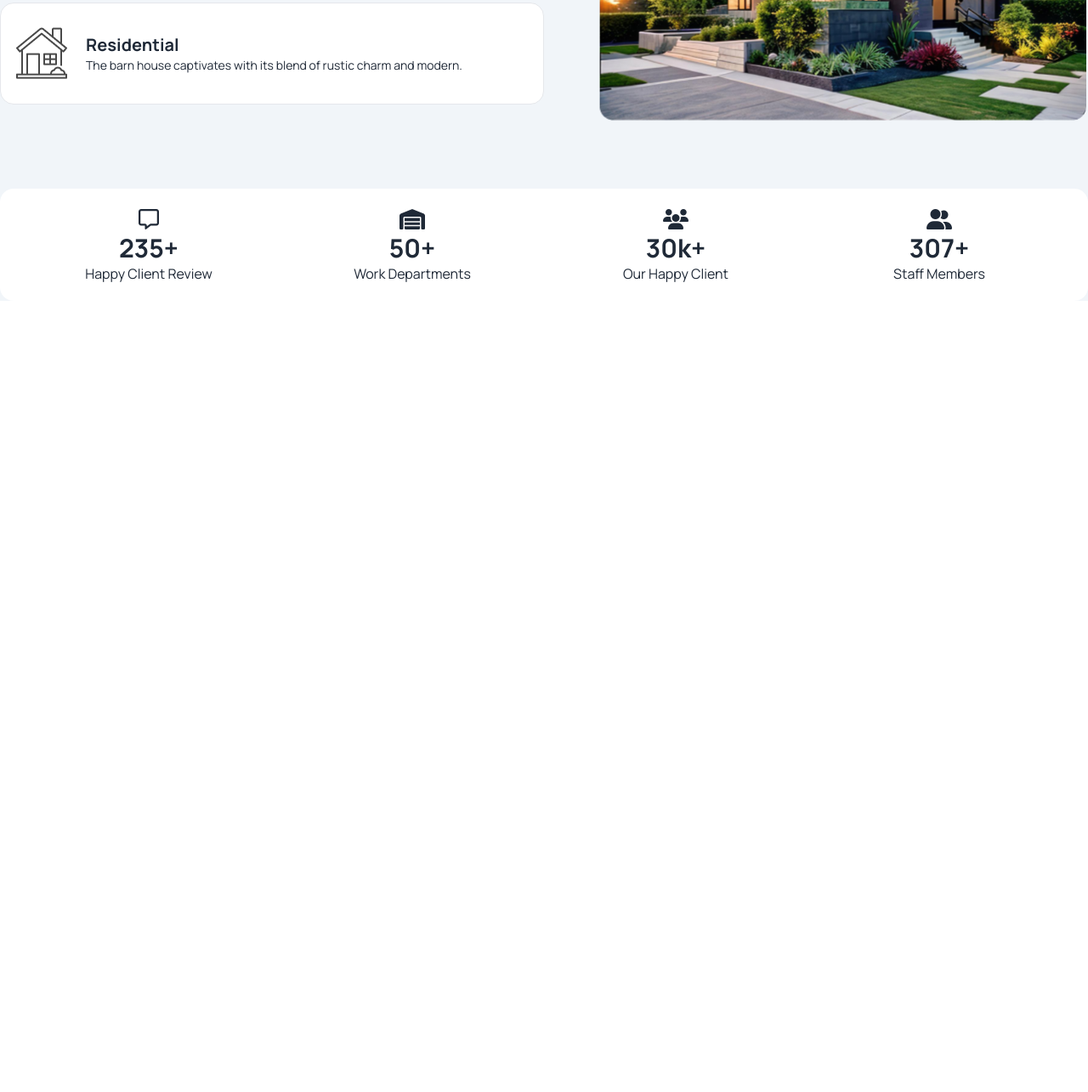
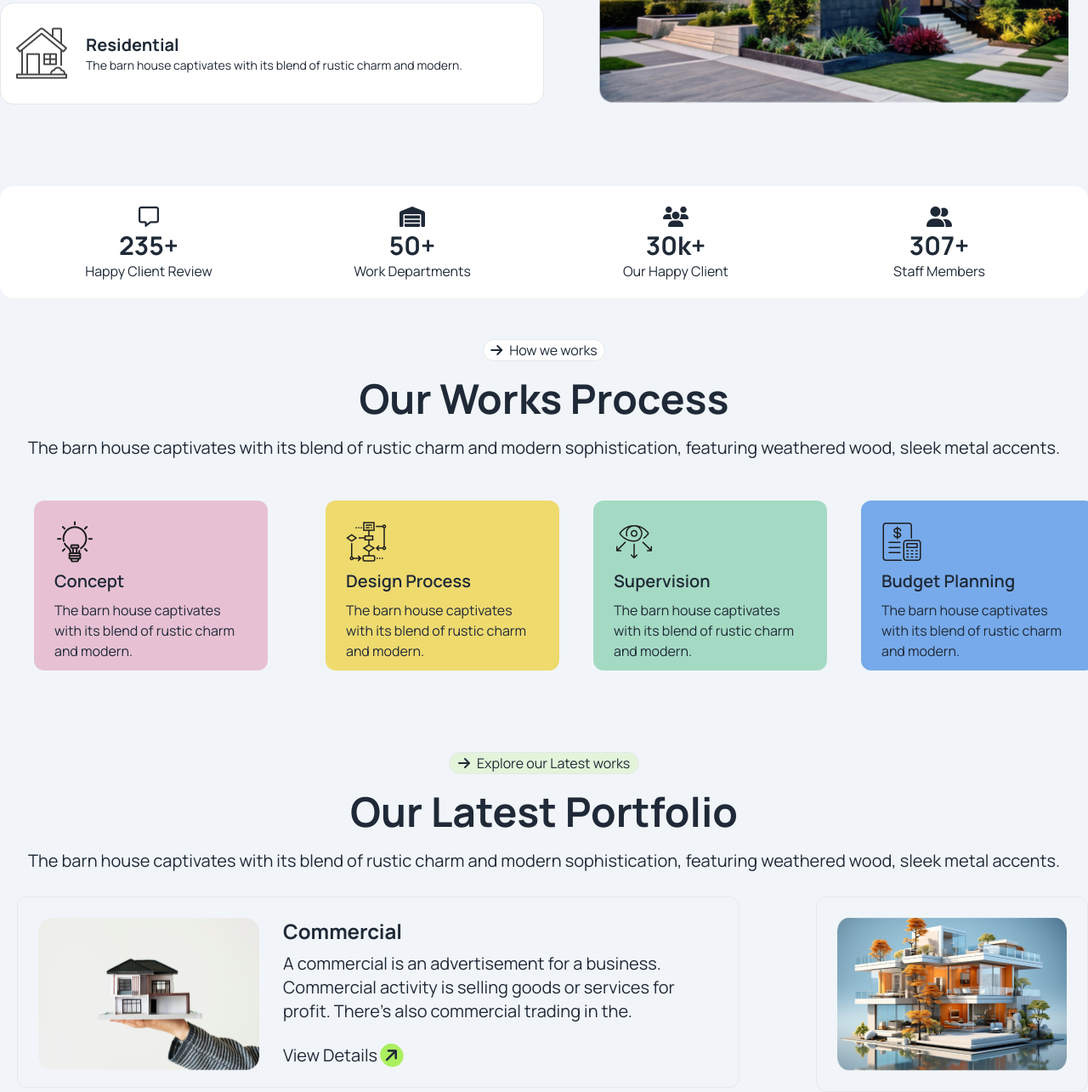
Before and after one commit to RumelRayhan/my-3rd-assignment, a plain HTML site: page index.html in a window 1280 px wide. Shown: the part 1239-2524 px from the top of the page at 85% size. Before the commit the page ends 1593 px from the top, so only its background shows below. Drawn offline with nearby package versions, Linux system fonts and the light colour scheme; a web font is replaced by a local one.

Commit message:
added porfolio section

```diff
--- a/index.html
+++ b/index.html
@@ -85,7 +85,7 @@
               </button>
         </section>
     </header>
-    <main class=" bg-slate-100 ">
+    <main class=" bg-slate-100">
       <!-- about us section  -->
         <section class="container lg:mx-auto lg:pt-20 lg:px-0 px-5 mt-5 lg:flex gap-16">
           <!-- left side section -->
@@ -113,8 +113,8 @@
             <div></div>
            </div>
            <!-- right side section  -->
-            <div class="">
-              <img src="./assets/Rectangle.png" alt="">
+            <div class=>
+              <img class="lg:h-[540px]" src="./assets/Rectangle.png" alt="">
             </div>
         </section>
         <!-- Flowchart section  -->
@@ -142,6 +142,55 @@
             </div>
           </div>
          </section>
+         <!-- Our Work Section  -->
+          <section class="container mx-auto mt-12">
+            <h1 class="flex justify-center items-center w-36 border rounded-3xl bg-white mx-auto  gap-2 "><i class="fa-solid fa-arrow-right"></i>How we works</h1>
+            <h2 class="lg:text-5xl text-3xl font-bold text-center mt-5">Our Works Process</h2>
+            <p class="lg:text-xl text-center mt-5 mx-5">The barn house captivates with its blend of rustic charm and  modern sophistication, featuring weathered wood, sleek metal accents.</p>
+            <div class="grid lg:grid-cols-4 grid-cols-1 lg:space-x-7 ml-10 gap-5 mt-12">
+              <!-- card -->
+               <div class="lg:w-[275px] w-[350px] lg:h-[200px] p-6 bg-[#E7C1D3]  rounded-xl">
+                <img src="./assets/concept.png" alt="">
+                <h1 class="text-xl font-semibold mt-2">Concept</h1>
+                <p class="mt-2">The barn house captivates with its blend of rustic charm and modern.</p>
+               </div>
+               <div class="lg:w-[275px] w-[350px] lg:h-[200px] p-6 bg-[#EFDA6E]  rounded-xl">
+                <img src="./assets/flow-chart.png" alt="">
+                <h1 class="text-xl font-semibold mt-2">Design Process</h1>
+                <p class="mt-2">The barn house captivates with its blend of rustic charm and modern.</p>
+               </div>
+               <div class="lg:w-[275px] w-[350px] lg:h-[200px] p-6 bg-[#A4DAC3]  rounded-xl">
+                <img src="./assets/vision.png" alt="">
+                <h1 class="text-xl font-semibold mt-2">Supervision</h1>
+                <p class="mt-2">The barn house captivates with its blend of rustic charm and modern.</p>
+               </div>
+               <div class="lg:w-[275px] w-[350px] lg:h-[200px] p-6 bg-[#77AAEA]  rounded-xl">
+                <img src="./assets/budget-planning.png" alt="">
+                <h1 class="text-xl font-semibold mt-2">Budget Planning</h1>
+                <p class="mt-2">The barn house captivates with its blend of rustic charm and modern.</p>
+               </div>
+            </div>
+          </section>
+          <!-- Portfolio section  -->
+           <section class="container mx-auto ">
+            <h1 class="flex justify-center items-center w-56 border rounded-3xl bg-[#ABEF5F33] mx-auto  gap-2 mt-24 "><i class="fa-solid fa-arrow-right"></i>Explore our Latest works</h1>
+            <h1 class="lg:text-5xl font-bold text-3xl text-center mt-5">Our Latest Portfolio</h1>
+            <p class="lg:text-xl text-center mt-5 mx-2">The barn house captivates with its blend of rustic charm and modern sophistication, featuring weathered wood, sleek metal accents.</p>
+            <!-- card-1 -->
+            <div class="grid lg:grid-cols-4  ">
+             <div class="border rounded-xl p-6 lg:flex gap-7 lg:w-[850px] w-[350px] mx-10 lg:col-span-3 lg:h-[225px] w-[350px] mt-7  lg:ml-5">
+              <img class="lg:w-[260px] w-full h-[180px]" src="./assets/img1.png" alt="">
+              <div class="lg:m-0 mt-4">
+                <h1 class="text-2xl font-bold ">Commercial</h1>
+                <p class="lg:text-xl mt-2">A commercial is an advertisement for a business. Commercial activity is selling goods or services for profit. There's also commercial trading in the.</p>
+                <button class="text-xl my-6">View Details <i class="fa-solid fa-arrow-right bg-[#ABEF5F]  p-1 rounded-full -rotate-45"></i></button>
+              </div>
+             </div>
+             <div class="border rounded-xl mt-7 lg:mx-0 mx-10 p-6"><img class="lg:w-[380px] h-[180px]" src="assets/img2.png" alt=""></div>
+            </div>
+            <!-- card-2  -->
+             <div></div>
+           </section>
     </main>
     <footer></footer>
 </body>
```
